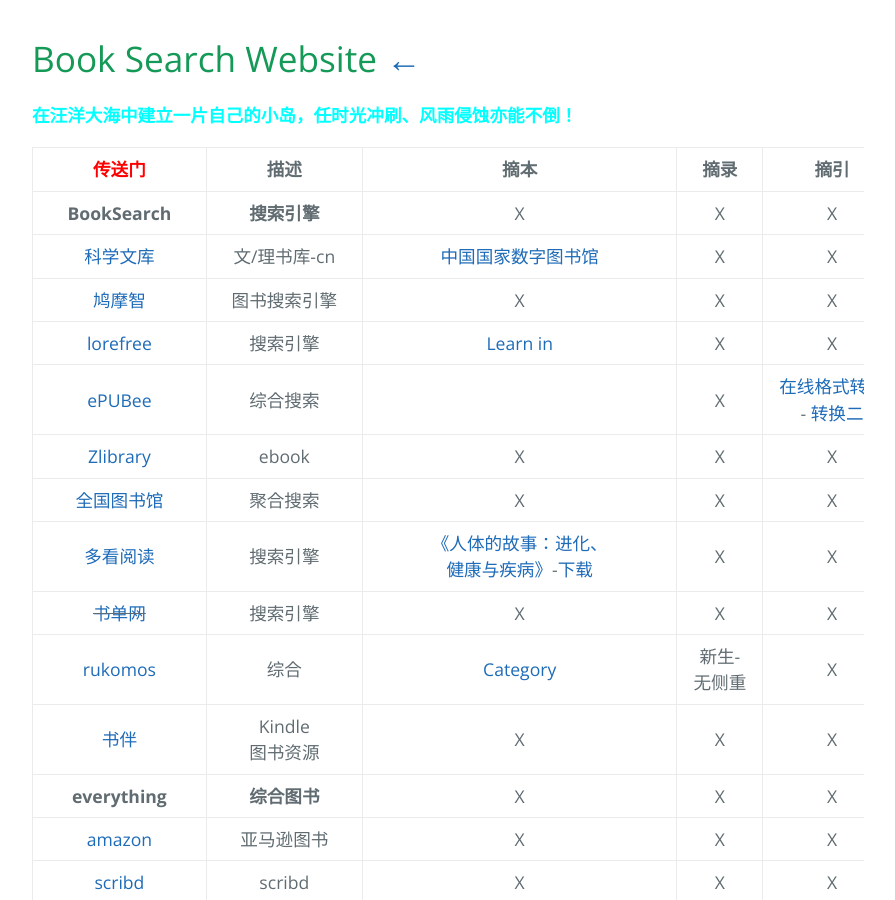
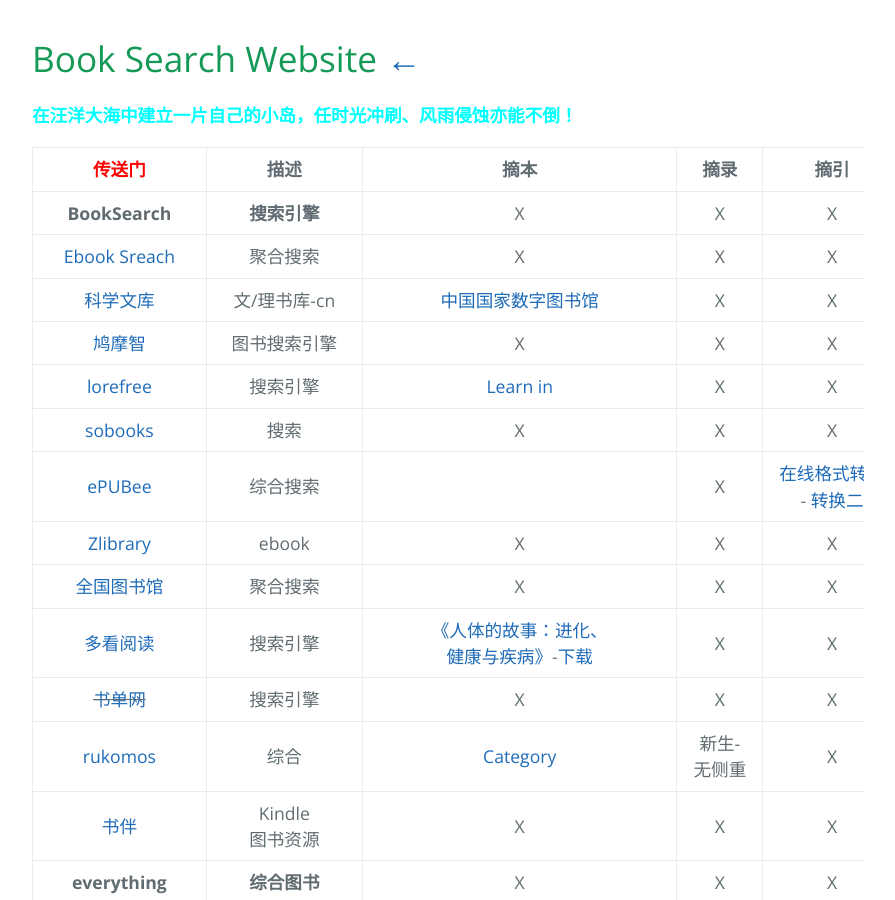
Before and after one commit to AmbroseRen/test, a Jekyll site: the page built from Library/BookSearch.md, in a window 1280 px wide and 900 px high. Shown: the whole window, without its empty margins (192-1087 px from the left). Built offline with Jekyll 4.4.1, drawn with Linux system fonts in a browser that asks for light colours; our own code applies the rules of GitHub Pages for plain Markdown files; the repository's description, which GitHub fills in, is left out.

Commit message:
Update BookSearch.md

```diff
--- a/Library/BookSearch.md
+++ b/Library/BookSearch.md
@@ -5,9 +5,11 @@
 | <font color="#ff0000">传送门</font> | 描述 | 摘本 | 摘录 | 摘引 |
 |:---:|:---:|:---:|:---:|:---:|
 | __BookSearch__ | __搜索引擎__ | X | X | X |
+| [Ebook Sreach](https://ebook.blinkol.com/#/) | 聚合搜索 | X | X | X |
 | [科学文库](https://book.sciencereading.cn/shop/main/Login/shopFrame.do) | 文/理书库-cn | [中国国家数字图书馆](http://www.nlc.cn/) | X | X |
 | [鸠摩智](https://www.jiumodiary.com/) | 图书搜索引擎 | X | X | X |
 | [lorefree](https://ebook2.lorefree.com/) | 搜索引擎 | [Learn in](https://ebook2.lorefree.com/site/index?s=Lean%20in) | X | X |
+| [sobooks](https://sobooks.cc/) | 搜索 | X | X | X |
 | [ePUBee](http://cn.epubee.com/books/?action=addbooks) | 综合搜索 |  | X | [在线格式转换](https://www.aconvert.com/cn/ebook/epub-to-mobi/) - [转换二](http://cn.epubee.com/) |
 | [Zlibrary](https://b-ok.global/) | ebook | X | X | X |
 | [全国图书馆](http://www.ucdrs.superlib.net/) | 聚合搜索 | X | X | X |
```
